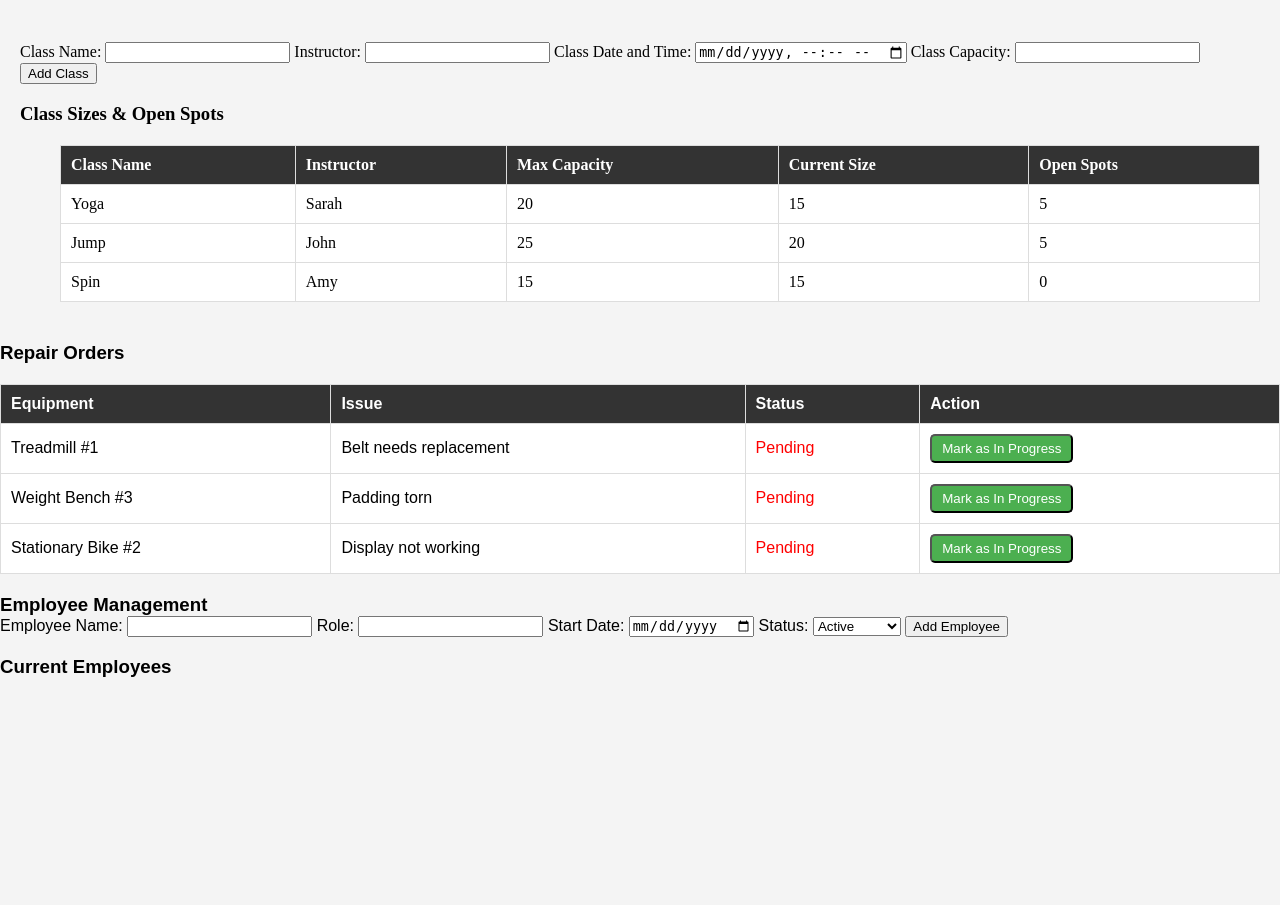
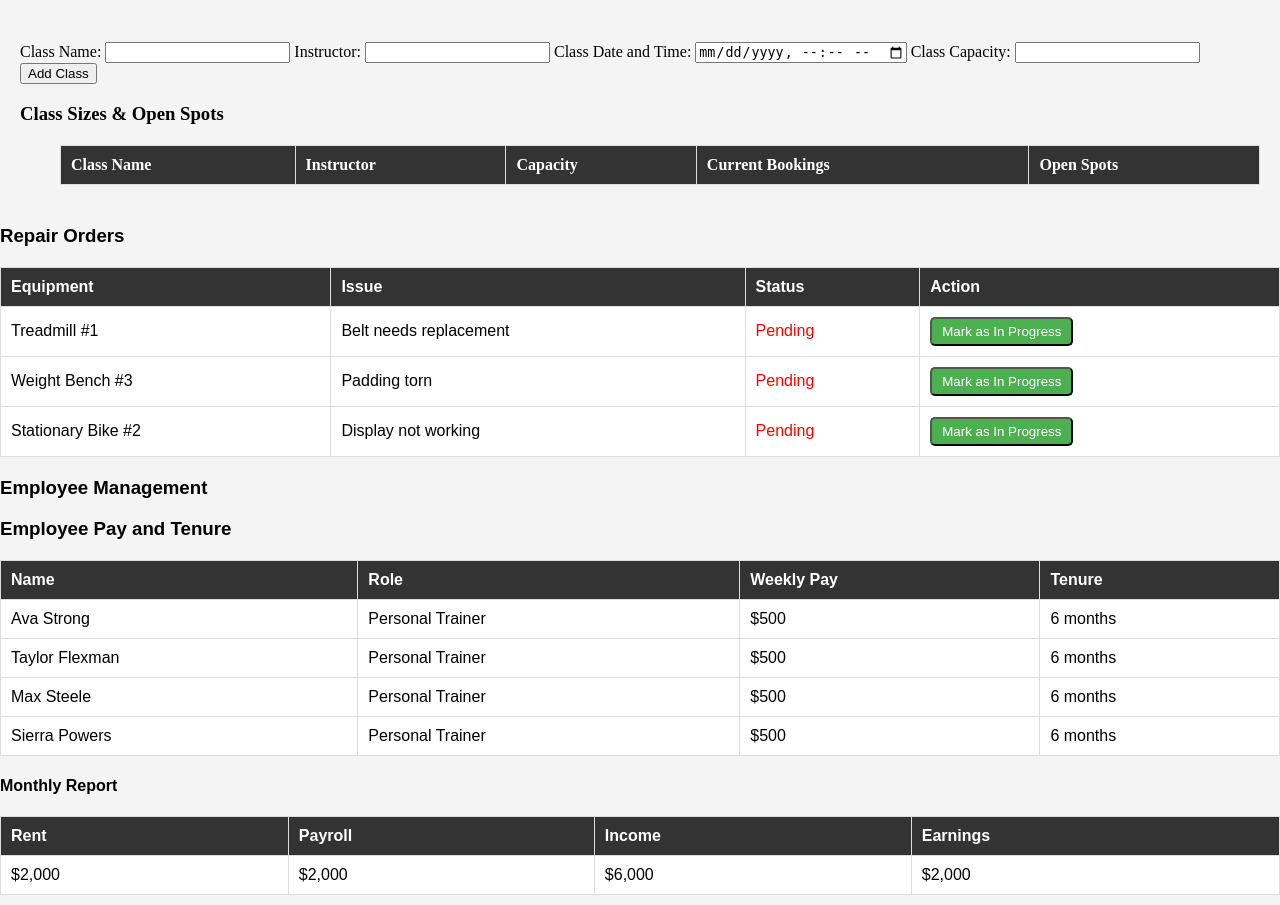
Before and after one commit to owitness/Gym-Management-System-Project, a Flask app: template templates/admin.html in a window 1280 px wide. Shown: the part 78-983 px from the top of the page. Before the commit the page ends 755 px from the top, so only its background shows below. Run offline with Flask 2, Linux system fonts and the light colour scheme; the template is opened without the code that fills it, so the values that code supplies are empty; parts of the project's set-up code (start-up, migrations or seed data) failed here and were passed over; some libraries are stand-ins or nearby versions.

Commit message:
Update admin.html

```diff
--- a/templates/admin.html
+++ b/templates/admin.html
@@ -42,31 +42,154 @@
 
         let classes = [];
 
-        function addClassToList(classData) {
-            const classList = document.getElementById("classList");
-            const li = document.createElement("li");
-            li.textContent = `${classData.className} with ${classData.instructor} on ${classData.classDate} (Capacity: ${classData.classCapacity})`;
-            classList.appendChild(li);
+        async function fetchClasses() {
+            try {
+                console.log('Fetching classes from API...');
+                const token = localStorage.getItem('token');
+                if (!token) {
+                    console.error('No authentication token found');
+                    return [];
                 }
 
-        document.getElementById("newClassForm").addEventListener("submit", function (event) {
+                const response = await fetch('/api/classes', {
+                    headers: {
+                        'Authorization': `Bearer ${token}`
+                    }
+                });
+                console.log('API Response:', response);
+                if (!response.ok) throw new Error('Failed to fetch classes');
+                const data = await response.json();
+                console.log('Fetched classes:', data);
+                return data;
+            } catch (error) {
+                console.error('Error fetching classes:', error);
+                return [];
+            }
+        }
+
+        async function loadClasses() {
+            console.log('Loading classes into table...');
+            try {
+                const classes = await fetchClasses();
+                console.log('Classes to display:', classes);
+                const tbody = document.querySelector("#classList table tbody");
+                console.log('Table body element:', tbody);
+
+                if (classes && classes.length > 0) {
+                    tbody.innerHTML = ''; // Clear existing rows
+
+                    classes.forEach(cls => {
+                        console.log('Adding class to table:', cls);
+                        const tr = document.createElement('tr');
+                        tr.innerHTML = `
+                            <td>${cls.class_name}</td>
+                            <td>${cls.trainer_name}</td>
+                            <td>${cls.capacity}</td>
+                            <td>${cls.current_bookings}</td>
+                            <td>${cls.capacity - cls.current_bookings}</td>
+                        `;
+                        tbody.appendChild(tr);
+                    });
+                } else {
+                    console.log('No classes returned from API');
+                }
+            } catch (error) {
+                console.error('Error loading classes:', error);
+            }
+        }
+
+        async function fetchTrainers() {
+            try {
+                const token = localStorage.getItem('token');
+                if (!token) {
+                    console.error('No authentication token found');
+                    return [];
+                }
+
+                const response = await fetch('/api/admin/trainers', {
+                    headers: {
+                        'Authorization': `Bearer ${token}`
+                    }
+                });
+                if (!response.ok) throw new Error('Failed to fetch trainers');
+                return await response.json();
+            } catch (error) {
+                console.error('Error fetching trainers:', error);
+                return [];
+            }
+        }
+
+        async function populateTrainerDropdown() {
+            const trainers = await fetchTrainers();
+            const instructorSelect = document.getElementById('instructor');
+            instructorSelect.innerHTML = '<option value="">Select a trainer</option>';
+
+            trainers.forEach(trainer => {
+                const option = document.createElement('option');
+                option.value = trainer.id;
+                option.textContent = trainer.name;
+                instructorSelect.appendChild(option);
+            });
+        }
+
+        // Get token from URL parameters and store in localStorage
+        document.addEventListener('DOMContentLoaded', function() {
+            const urlParams = new URLSearchParams(window.location.search);
+            const token = urlParams.get('token');
+            if (token) {
+                localStorage.setItem('token', token);
+                console.log('Token stored in localStorage');
+            } else {
+                console.error('No token found in URL parameters');
+            }
+
+            // Load classes and trainers
+            loadClasses();
+            populateTrainerDropdown();
+        });
+
+        document.getElementById("newClassForm").addEventListener("submit", async function (event) {
             event.preventDefault();
+
+            const token = localStorage.getItem('token');
+            if (!token) {
+                alert('Please log in first');
+                return;
+            }
 
             const className = document.getElementById("className").value;
             const instructor = document.getElementById("instructor").value;
             const classDate = document.getElementById("classDate").value;
             const classCapacity = document.getElementById("classCapacity").value;
 
-            const newClass = {
-                className: className,
-                instructor: instructor,
-                classDate: classDate,
-                classCapacity: classCapacity
-            };
+            try {
+                const response = await fetch('/api/admin/classes', {
+                    method: 'POST',
+                    headers: {
+                        'Content-Type': 'application/json',
+                        'Authorization': `Bearer ${token}`
+                    },
+                    body: JSON.stringify({
+                        class_name: className,
+                        trainer_name: instructor,
+                        schedule_time: classDate,
+                        capacity: classCapacity
+                    })
+                });
 
-            //Needs changed when database is set up
-            classes.push(newClass);
-            addClassToList(newClass);
+                if (!response.ok) throw new Error('Failed to create class');
+
+                // Add the new class to the table
+                const tbody = document.querySelector("#classList table tbody");
+                const tr = document.createElement('tr');
+                tr.innerHTML = `
+                    <td>${className}</td>
+                    <td>${instructor}</td>
+                    <td>${classCapacity}</td>
+                    <td>0</td>
+                    <td>${classCapacity}</td>
+                `;
+                tbody.appendChild(tr);
 
                 // Show confirmation message
                 const confirmationMessage = document.getElementById('confirmationMessage');
@@ -77,8 +200,12 @@
                     confirmationMessage.style.display = 'none';
                 }, 3000);
 
-            // Optionally clear the form after submission
+                // Clear the form
                 document.getElementById("newClassForm").reset();
+            } catch (error) {
+                console.error('Error creating class:', error);
+                alert('Failed to create class. Please try again.');
+            }
         });
 
         //Employee script
@@ -148,7 +275,7 @@
             <label for="classCapacity">Class Capacity:</label>
             <input type="number" id="classCapacity" name="classCapacity" min="1" required>
 
-            <button type="submit" onclick="classconfirmationMessage()">Add Class</button>
+            <button type="submit">Add Class</button>
         </form>
 
         <h3>Class Sizes & Open Spots</h3>
@@ -159,33 +286,12 @@
                         <tr>
                             <th>Class Name</th>
                             <th>Instructor</th>
-                            <th>Max Capacity</th>
-                            <th>Current Size</th>
+                            <th>Capacity</th>
+                            <th>Current Bookings</th>
                             <th>Open Spots</th>
                         </tr>
                     </thead>
                     <tbody>
-                        <tr>
-                            <td>Yoga</td>
-                            <td>Sarah</td>
-                            <td>20</td>
-                            <td>15</td>
-                            <td>5</td>
-                        </tr>
-                        <tr>
-                            <td>Jump</td>
-                            <td>John</td>
-                            <td>25</td>
-                            <td>20</td>
-                            <td>5</td>
-                        </tr>
-                        <tr>
-                            <td>Spin</td>
-                            <td>Amy</td>
-                            <td>15</td>
-                            <td>15</td>
-                            <td>0</td>
-                        </tr>
                     </tbody>
                 </table>
             </div>
@@ -226,27 +332,67 @@
     </div>
 
     <h2>Employee Management</h2>
-    <form id="newEmployeeForm">
-        <label for="employeeName">Employee Name:</label>
-        <input type="text" id="employeeName" name="employeeName" required>
 
-        <label for="employeeRole">Role:</label>
-        <input type="text" id="employeeRole" name="employeeRole" required>
+    <h3>Employee Pay and Tenure</h3>
+    <div class="table-container">
+        <table>
+            <thead>
+                <tr>
+                    <th>Name</th>
+                    <th>Role</th>
+                    <th>Weekly Pay</th>
+                    <th>Tenure</th>
+                </tr>
+            </thead>
+            <tbody>
+                <tr>
+                    <td>Ava Strong</td>
+                    <td>Personal Trainer</td>
+                    <td>$500</td>
+                    <td>6 months</td>
+                </tr>
+                <tr>
+                    <td>Taylor Flexman</td>
+                    <td>Personal Trainer</td>
+                    <td>$500</td>
+                    <td>6 months</td>
+                </tr>
+                <tr>
+                    <td>Max Steele</td>
+                    <td>Personal Trainer</td>
+                    <td>$500</td>
+                    <td>6 months</td>
+                </tr>
+                <tr>
+                    <td>Sierra Powers</td>
+                    <td>Personal Trainer</td>
+                    <td>$500</td>
+                    <td>6 months</td>
+                </tr>
+            </tbody>
+        </table>
+    </div>
+<h4>Monthly Report</h4>
+<div class="table-container"></div>
+    <table>
+        <thead>
+            <tr>
+                <th>Rent</th>
+                <th>Payroll</th>
+                <th>Income</th>
+                <th>Earnings</th>
+            </tr>
+        </thead>
+        <tbody>
+            <tr>
+                <td>$2,000</td>
+                <td>$2,000</td>
+                <td>$6,000</td>
+                <td>$2,000</td>
+            </tr>
+        </tbody>
+    </table>
+</div>
 
-        <label for="startDate">Start Date:</label>
-        <input type="date" id="startDate" name="startDate" required>
-
-        <label for="status">Status:</label>
-        <select id="status" name="status" required>
-            <option value="Active">Active</option>
-            <option value="On Leave">On Leave</option>
-            <option value="Terminated">Terminated</option>
-        </select>
-
-        <button type="submit" onclick="employeeConfirmationMessage()">Add Employee</button>
-    </form>
-
-    <h3>Current Employees</h3>
-    <ul id="employeeList"></ul>
 </body>
 </html>
```
Lines whose indentation alone changed are shown as unchanged.
